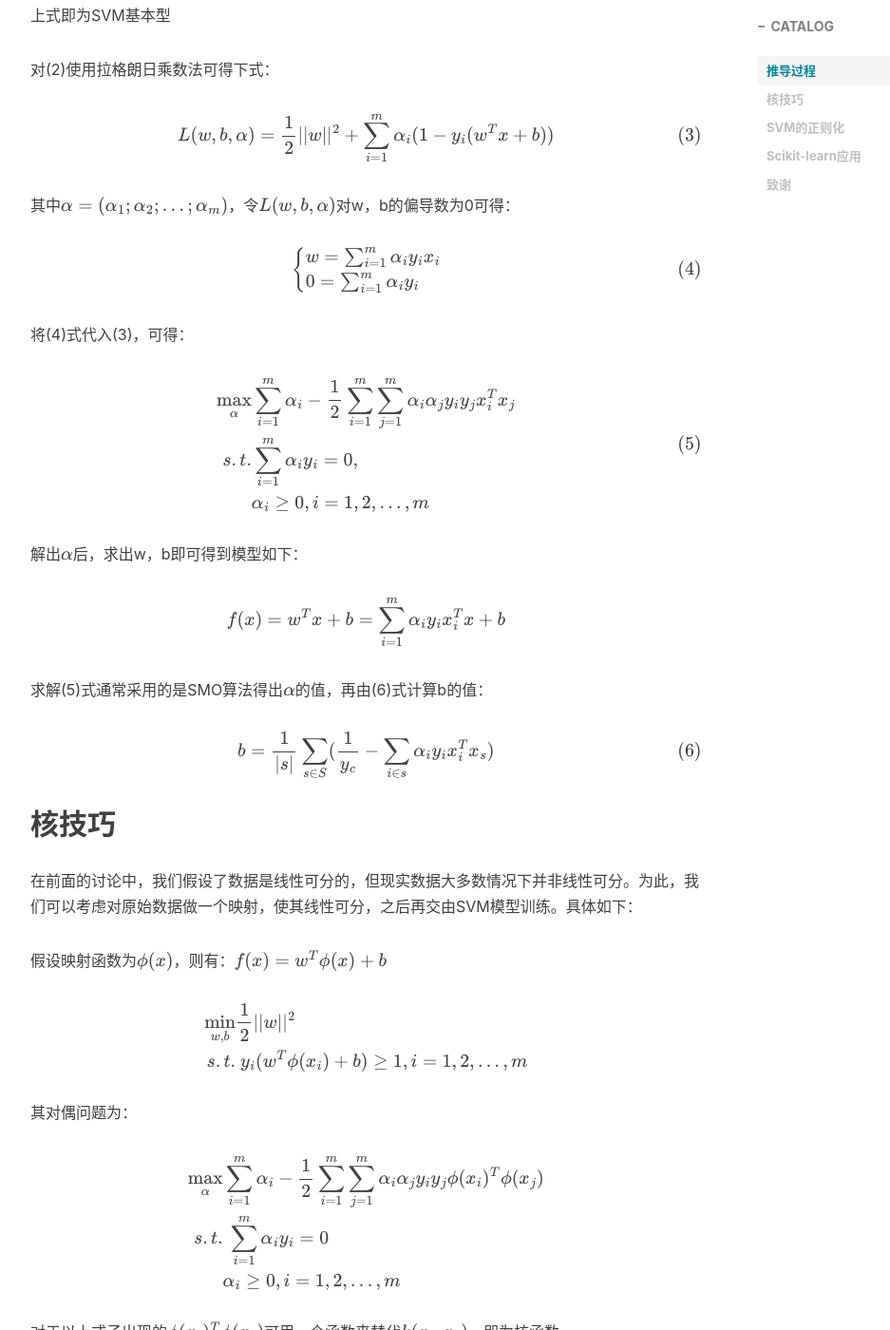
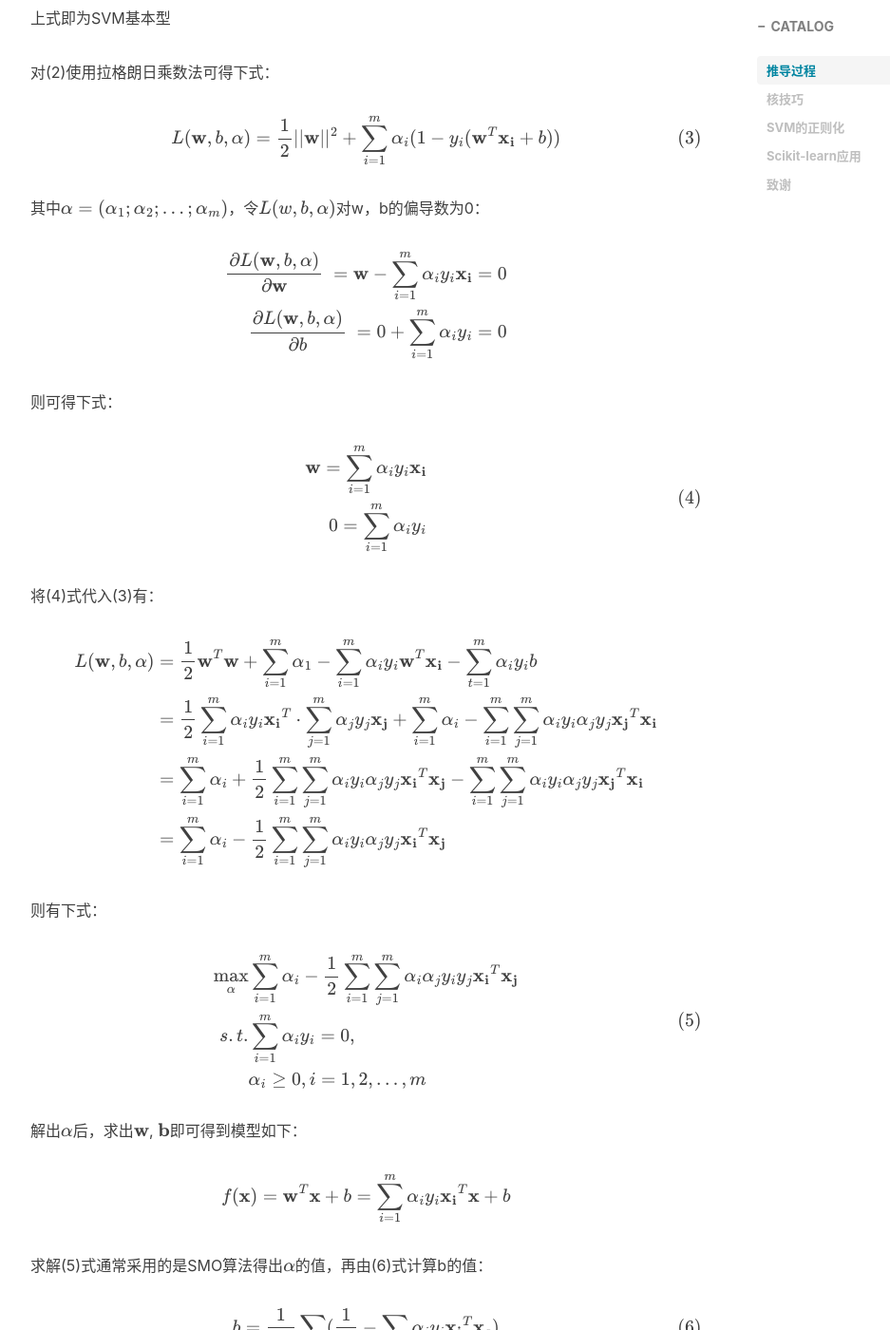
Before and after one commit to simplestory/simplestory.github.io, a Jekyll site: the page built from _posts/2018-8-16-SVM支持向量机.md, in a window 1280 px wide and 1400 px high, scrolled down 1607 px. Shown: the whole window at 95% size, without its empty margins (233-1170 px from the left). Built offline with Jekyll 4.4.1, drawn with Linux system fonts in a browser that asks for light colours; nearby versions of some CDN libraries; formulas are drawn with MathJax 3; comment, search, counter and statistics services are not loaded; some of the changed text lies outside the part shown.

Commit message:
语法修改（公式更新）

```diff
--- a/_posts/2018-8-16-SVM支持向量机.md
+++ b/_posts/2018-8-16-SVM支持向量机.md
@@ -16,29 +16,29 @@ tags:
 
 ## 推导过程
 
-给定训练数据集$D=\{(x_1,y_1),(x_2,y_2),...,(x_m,y_m)\}, y_i \in \{-1, +1\}$，分类器最基本的想法就是基于训练集D在样本空间中找到一个划分空间，将不同类别的样本分开。划分超平面可用如下的线性方程描述：
+给定训练数据集$D=\{(\mathbf{x_1},y_1),(\mathbf{x_2},y_2),...,(\mathbf{x_m},y_m)\}, y_i \in \{-1, +1\}$，分类器最基本的想法就是基于训练集D在样本空间中找到一个划分空间，将不同类别的样本分开。划分超平面可用如下的线性方程描述：
 
-$$ w^Tx+b=0$$
+$$ {\mathbf{w}}^T\mathbf{x}+b=0$$
 
-其中$w=(w_1;w_2;...;w_d)$为法向量，决定了超平面的方向，b为偏移项，决定了超平面与原点之间的距离，可知超平面有w和d决定。则有空间中任意点到超平面(w,b)的距离为：
+其中$\mathbf{w}=(w_1;w_2;...;w_d)$为法向量，决定了超平面的方向，b为偏移项，决定了超平面与原点之间的距离，可知超平面有w和d决定。则有空间中任意点到超平面(w,b)的距离为：
 
-$$\gamma = \frac{|w^Tx+b|}{||w||}$$
+$$\gamma = \frac{|{\mathbf{w}}^T\mathbf{x}+b|}{||\mathbf{w}||}$$
 
-假设超平面(w,b)将样本完全分类正确，即对于$(x_i, y_i) \in D$，若$y_i=+1$则有$w^Tx+b > 0$; 若$y_i=-1$，则有$w^Tx+b < 0$，故有：
+假设超平面(w,b)将样本完全分类正确，即对于$(\mathbf{x_i}, y_i) \in D$，若$y_i=+1$则有${\mathbf{w}}^T\mathbf{x_i}+b > 0$; 若$y_i=-1$，则有${\mathbf{w}}^T\mathbf{x_i}+b < 0$，故有：
 
 $$
 \begin{cases}
-w^Tx+b \ge +1, y_i = +1  \\
-w^Tx+b \le -1, y_I = -1
+{\mathbf{w}}^T\mathbf{x_i}+b \ge +1, \ y_i = +1  \\
+{\mathbf{w}}^T\mathbf{x_i}+b \le -1, \ y_i = -1
 \end{cases}
 \tag{1}
 $$
 
-上式可以合并为：$y_i(w^Tx+b) \ge 1, i=1,2,...,m$
+上式可以合并为：$y_i({\mathbf{w}}^T\mathbf{x_i}+b) \ge 1, i=1,2,...,m$
 
 在距离超平面最近的几个训练样本点使(1)式等号成立，这些样本点被称为“支持向量”，两个异类支持向量到超平面的距离之和为：
 
-$$\gamma = \frac{2}{||w||}$$
+$$\gamma = \frac{2}{||\mathbf{w}||}$$
 
 它被称为“间隔”
 
@@ -46,8 +46,8 @@ SVM则是找到具有最大间隔的划分超平面，即满足下式：
 
 $$
 \begin{aligned}
-\min_{w,b} & \frac{1}{2}||w||^2  \\
-s.t. & \ y_i(w_ix+b) \ge 1, i=1,2,...,m
+\min_{\mathbf{w},b} & \frac{1}{2}||\mathbf{w}||^2  \\
+s.t. & \ y_i({\mathbf{w}}^T\mathbf{x_i}+b) \ge 1, i=1,2,...,m
 \end{aligned}
 \tag{2}
 $$
@@ -57,41 +57,61 @@ $$
 对(2)使用拉格朗日乘数法可得下式：
 
 $$
-L(w,b,\alpha) = \frac{1}{2}||w||^2 + \sum_{i=1}^m \alpha_i(1-y_i(w^Tx+b))
+L(\mathbf{w},b,\mathbf{\alpha}) = \frac{1}{2}||\mathbf{w}||^2 + \sum_{i=1}^m \alpha_i(1-y_i({\mathbf{w}}^T\mathbf{x_i}+b))
 \tag{3}
 $$
 
-其中$\alpha = (\alpha_1;\alpha_2;...;\alpha_m)$，令$L(w,b,\alpha)$对w，b的偏导数为0可得：
+其中$\alpha = (\alpha_1;\alpha_2;...;\alpha_m)$，令$L(w,b,\alpha)$对w，b的偏导数为0：
 
 $$
-\begin{cases}
-w = \sum_{i=1}^m \alpha_iy_ix_i  \\
+\begin{aligned}
+\frac{\partial L(\mathbf{w},b,\mathbf{\alpha})}{\partial \mathbf{w}} \ = \mathbf{w} - \sum_{i=1}^m \alpha_iy_i\mathbf{x_i} = 0  \\
+\frac{\partial L(\mathbf{w},b,\mathbf{\alpha})}{\partial b} \  = 0+\sum_{i=1}^m \alpha_iy_i = 0
+\end{aligned}
+$$
+
+则可得下式：
+
+$$
+\begin{aligned}
+\mathbf{w} = \sum_{i=1}^m \alpha_iy_i\mathbf{x_i}  \\
 0 = \sum_{i=1}^m \alpha_iy_i
-\end{cases}
+\end{aligned}
 \tag{4}
 $$
 
-将(4)式代入(3)，可得：
+将(4)式代入(3)有：
 
 $$
 \begin{aligned}
-\max_\alpha & \sum_{i=1}^m \alpha_i - \frac{1}{2}\sum_{i=1}^m \sum_{j=1}^m \alpha_i\alpha_jy_iy_jx_i^Tx_j  \\
+L(\mathbf{w},b,\mathbf{\alpha}) & = \frac{1}{2}{\mathbf{w}}^T\mathbf{w}+\sum_{i=1}^m \alpha_{1} -\sum_{i=1}^m \alpha_iy_i{\mathbf{w}}^T\mathbf{x_i}-\sum_{t=1}^m \alpha_iy_ib  \\
+& =\frac{1}{2}\sum_{i=1}^m \alpha_iy_i{\mathbf{x_i}}^T\cdot\sum_{j=1}^m \alpha_jy_j\mathbf{x_j}+\sum_{i=1}^m \alpha_i-\sum_{i=1}^m \sum_{j=1}^m \alpha_iy_i\alpha_jy_j{\mathbf{x_j}}^T\mathbf{x_i}  \\
+& =\sum_{i=1}^m \alpha_i + \frac{1}{2}\sum_{i=1}^m \sum_{j=1}^m \alpha_iy_i\alpha_jy_j{\mathbf{x_i}}^T\mathbf{x_j}-\sum_{i=1}^m \sum_{j=1}^m \alpha_iy_i\alpha_jy_j{\mathbf{x_j}}^T\mathbf{x_i}  \\
+& =\sum_{i=1}^m \alpha_i - \frac{1}{2}\sum_{i=1}^m \sum_{j=1}^m \alpha_iy_i\alpha_jy_j{\mathbf{x_i}}^T\mathbf{x_j}
+\end{aligned}
+$$
+
+则有下式：
+
+$$
+\begin{aligned}
+\max_\mathbf{\alpha} & \sum_{i=1}^m \alpha_i - \frac{1}{2}\sum_{i=1}^m \sum_{j=1}^m \alpha_i\alpha_jy_iy_j\mathbf{x_i}^T\mathbf{x_j}  \\
 s.t. & \sum_{i=1}^m \alpha_iy_i=0,  \\
 & \alpha_i \ge 0, i=1,2,...,m
 \end{aligned}
 \tag{5}
 $$
 
-解出$\alpha$后，求出w，b即可得到模型如下：
+解出$\mathbf{\alpha}$后，求出$\mathbf{w}$, $\mathbf{b}$即可得到模型如下：
 
 $$
-f(x)=w^Tx+b=\sum_{i=1}^m \alpha_iy_ix_i^Tx+b
+f(\mathbf{x})={\mathbf{w}}^T\mathbf{x}+b=\sum_{i=1}^m \alpha_iy_i{\mathbf{x_i}}^T\mathbf{x}+b
 $$
 
-求解(5)式通常采用的是SMO算法得出$\alpha$的值，再由(6)式计算b的值：
+求解(5)式通常采用的是SMO算法得出$\mathbf{\alpha}$的值，再由(6)式计算b的值：
 
 $$
-b = \frac{1}{|s|}\sum_{s \in S}(\frac{1}{y_c}-\sum_{i \in s}\alpha_iy_ix_i^Tx_s)
+b = \frac{1}{|S|}\sum_{s \in S}(\frac{1}{y_c}-\sum_{i \in s}\alpha_iy_i{\mathbf{x_i}}^T\mathbf{x_s})
 \tag{6}
 $$
 
@@ -99,12 +119,12 @@ $$
 
 在前面的讨论中，我们假设了数据是线性可分的，但现实数据大多数情况下并非线性可分。为此，我们可以考虑对原始数据做一个映射，使其线性可分，之后再交由SVM模型训练。具体如下：
 
-假设映射函数为$\phi(x)$，则有：$f(x)=w^T\phi(x)+b$
+假设映射函数为$\phi(\mathbf{x})$，则有：$f(\mathbf{x})={\mathbf{w}}^T\phi(\mathbf{x})+b$
 
 $$
 \begin{aligned}
-\min_{w,b} & \frac{1}{2}||w||^2  \\
-s.t. & \ y_i(w^T\phi(x_i)+b) \ge 1, i=1,2,...,m
+\min_{\mathbf{w},b} & \frac{1}{2}||\mathbf{w}||^2  \\
+s.t. & \ y_i({\mathbf{w}}^T\phi(\mathbf{x_i})+b) \ge 1, i=1,2,...,m
 \end{aligned}
 $$
 
@@ -112,21 +132,21 @@ $$
 
 $$
 \begin{aligned}
-\max_\alpha & \sum_{i=1}^m \alpha_i-\frac{1}{2}\sum_{i=1}^m \sum_{j=1}^m \alpha_i\alpha_jy_iy_j\phi(x_i)^T\phi(x_j)  \\
+\max_\mathbf{\alpha} & \sum_{i=1}^m \alpha_i-\frac{1}{2}\sum_{i=1}^m \sum_{j=1}^m \alpha_i\alpha_jy_iy_j\phi(\mathbf{x_i})^T\phi(\mathbf{x_j})  \\
 s.t. & \ \sum_{i=1}^m \alpha_iy_i=0  \\
 & \alpha_i \ge 0, i=1,2,...,m
 \end{aligned}
 $$
 
-对于以上式子出现的$\phi(x_i)^T\phi(x_j)$可用一个函数来替代$k(x_i,x_j)$，即为核函数
+对于以上式子出现的$\phi(\mathbf{x_i})^T\phi(\mathbf{x_j})$可用一个函数来替代$k(\mathbf{x_i},\mathbf{x_j})$，即为核函数
 
-$$k(x_i,x_j)=\langle \phi(x_i),\phi(x_j) \rangle=\phi(x_i)^T\phi(x_j)$$
+$$k(\mathbf{x_i},\mathbf{x_j})=\langle \phi(\mathbf{x_i}),\phi(\mathbf{x_j}) \rangle=\phi(\mathbf{x_i})^T\phi(\mathbf{x_j})$$
 
 故有：
 
 $$
 \begin{aligned}
-\max_\alpha & \sum_{i=1}^m \alpha_i - \frac{1}{2}\sum_{i-1}^m \sum_{j=1}^m \alpha_i\alpha_jy_iy_jk(x_i,x_j)  \\
+\max_\mathbf{\alpha} & \sum_{i=1}^m \alpha_i - \frac{1}{2}\sum_{i-1}^m \sum_{j=1}^m \alpha_i\alpha_jy_iy_jk(\mathbf{x_i},\mathbf{x_j})  \\
 s.t. & \ \sum_{i=1}^m \alpha_iy_i = 0,  \\
 & \alpha_i \ge 0, i=1,2,..,m
 \end{aligned}
@@ -135,19 +155,22 @@ $$
 求解后有：
 
 $$
-f(x)=w^T\phi(x)+b=\sum_{i=1}^m \alpha_iy_i\phi(x_i)^T\phi(x_j)+b
-=\sum_{i=1}^m \alpha_iy_ik(x,x_i)+b
+\begin{aligned}
+f(x) & ={\mathbf{w}}^T\phi(\mathbf{x})+b  \\
+& =\sum_{i=1}^m \alpha_iy_i\phi(\mathbf{x_i})^T\phi(\mathbf{x_j})+b  \\
+& =\sum_{i=1}^m \alpha_iy_ik(\mathbf{x},\mathbf{x_i})+b
+\end{aligned}
 $$
 
 常用的核函数：
 
 名称|表达式|参数
 -----|-----|----
-线性核|$k(x_i,x_j)=x_i^Tx_j$|
-多项式核|$k(x_i,x_j)=(x_i^Tx_j)^d$|$d \ge 1$，为多项式次数
-高斯核|$k(x_i,x_j)=exp(-\frac{\|x_i-x_j\|^2}{2\sigma^2})$|$\sigma > 0$为高斯核的带宽
-拉普拉斯核|$k(x_i,x_j)=exp(-\frac{\|x_i-x_j\|}{\sigma})$|$\sigma > 0$
-Sigmoid核|$k(x_i,x_j)=tanh(\beta x_i^Tx_j+\theta)$|tanh为双曲正切函数，$\beta > 0, \theta > 0$
+线性核|$k(\mathbf{x_i},\mathbf{x_j})=\mathbf{x_i}^T\mathbf{x_j}$|
+多项式核|$k(\mathbf{x_i},\mathbf{x_j})=(\mathbf{x_i}^T\mathbf{x_j})^d$|$d \ge 1$，为多项式次数
+高斯核|$k(\mathbf{x_i},\mathbf{x_j})=exp(-\frac{\|\mathbf{x_i}-\mathbf{x_j}\|^2}{2\sigma^2})$|$\sigma > 0$为高斯核的带宽
+拉普拉斯核|$k(\mathbf{x_i},\mathbf{x_j})=exp(-\frac{\|\mathbf{x_i}-\mathbf{x_j}\|}{\sigma})$|$\sigma > 0$
+Sigmoid核|$k(\mathbf{x_i},\mathbf{x_j})=tanh(\beta \mathbf{x_i}^T\mathbf{x_j}+\theta)$|tanh为双曲正切函数，$\beta > 0, \theta > 0$
 
 通常的选择：
 
@@ -160,7 +183,7 @@ Sigmoid核|$k(x_i,x_j)=tanh(\beta x_i^Tx_j+\theta)$|tanh为双曲正切函数，
 为了防止过拟合，我们通常采用软间隔支持向量机，即允许有某些样本在间隔内，则模型方程为：
 
 $$
-\min_{w,b} \frac{1}{2}\|w\|^2+C\sum_{i=1}^m l_{0/1}(y_i(w^Tx_i+b)-1)
+\min_{\mathbf{w},b} \frac{1}{2}\|\mathbf{w}\|^2+C\sum_{i=1}^m l_{0/1}(y_i({\mathbf{w}}^T\mathbf{x_i}+b)-1)
 \tag{7}
 $$
 
@@ -168,8 +191,8 @@ $$
 
 $$
 l_{0/1}(z)=\begin{cases}
-1, \text{if}z \le 0;  \\
-0, \text{otherwise}
+1, \ \text{if } \ z \le 0;  \\
+0, \ \text{otherwise}
 \end{cases}
 $$
 
@@ -185,9 +208,9 @@ $$
 
 参考(7)式，更一般的形式为：
 
-$$\min_f \Omega(f)+C\sum_{i=1}^m l(f(x_i),y_i)$$
+$$\min_f \Omega(f)+C\sum_{i=1}^m l(f(\mathbf{x_i}),y_i)$$
 
-其中$\Omega(f)$为结构风险，用于描述模型f的某些性质（$\Omega(f)$又可称为正则化项，常用的有$L_0,L_1,L_2$正则化），第二项$\sum_{i=1}^m l(f(x_i),y_i)$为经验风险，由于描述模型与训练数据的契合程度，C由于两者进行折中。
+其中$\Omega(f)$为结构风险，用于描述模型f的某些性质（$\Omega(f)$又可称为正则化项，常用的有$L_0,L_1,L_2$正则化），第二项$\sum_{i=1}^m l(f(\mathbf{x_i}),y_i)$为经验风险，由于描述模型与训练数据的契合程度，C由于两者进行折中。
 
 ## Scikit-learn应用
 
```
Also changed, not shown: _posts/2018-8-13-线性回归和Logistic回归.md (+10 -6 lines).
